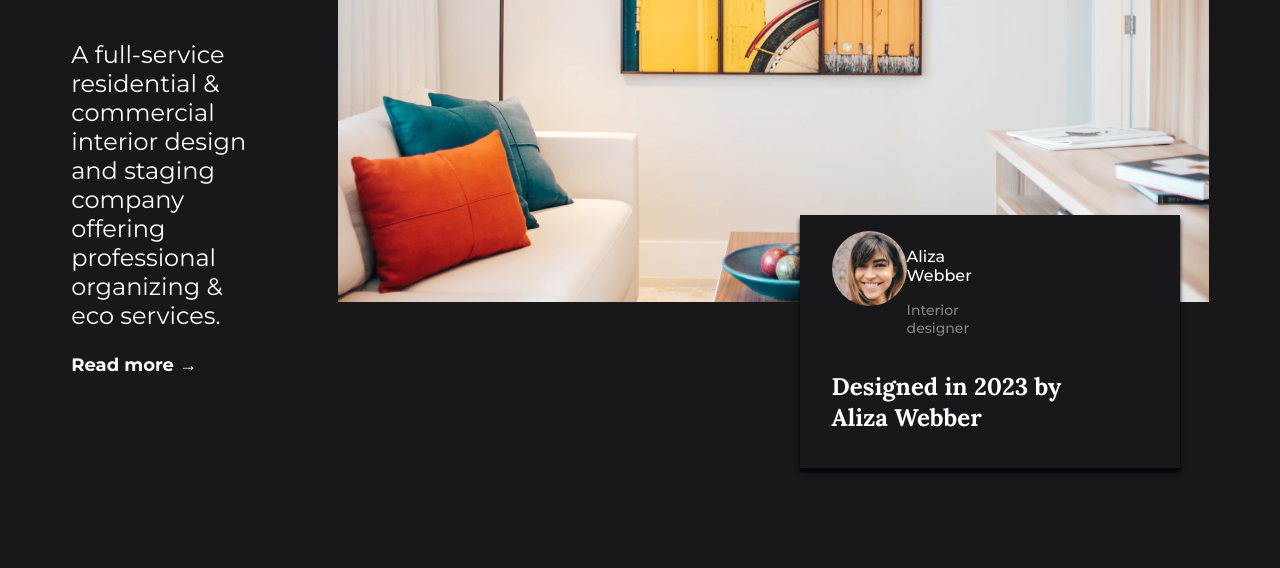
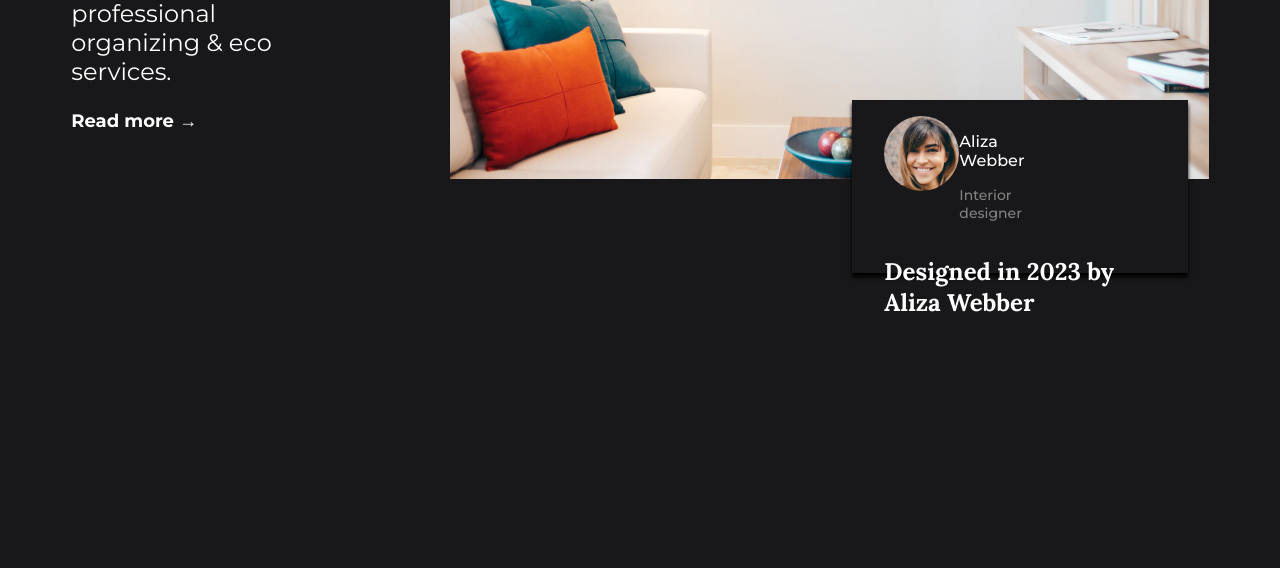
Before and after one commit to Lamphrangmi-Lamin/interior-consultant, a plain HTML site: page index.html in a window 1280 px wide. Shown: the part 562-1130 px from the top of the page. After the commit the page ends 997 px from the top, so only its background shows below. Drawn offline with nearby package versions, Linux system fonts and the light colour scheme.

Commit message:
update style.css

```diff
--- a/style.css
+++ b/style.css
@@ -13,7 +13,7 @@ header {
     justify-content: space-between;
     margin-top: 40px;
     padding: 0 75px;
-    margin-bottom: 8rem;
+    margin-bottom: 5rem;
 }
 
 #logo {
@@ -40,7 +40,6 @@ header {
 main {
     display: flex;
     justify-content: space-around;
-    /* gap: 4rem; */
 }
 
 /* Info */
@@ -50,6 +49,7 @@ main {
     flex-direction: column;
     justify-content: center;
     margin-left: 5%;
+    margin-bottom: 15%;
 }
 
 .info h1 {
@@ -80,16 +80,19 @@ main {
 /* Showcase */
 .container {
     margin-right: 5%;
+    max-width: 60%;
 }
 
 .container .showcase-image {
     width: 100%;
+    height: 70%;
 }
 
 /* Author */
 
 .author {
     width: 40%;
+    height: 17%;
     background-color: #181719;
     position: relative;
     bottom: 10%;
```
